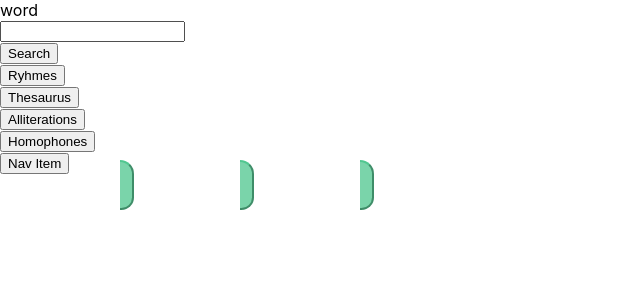
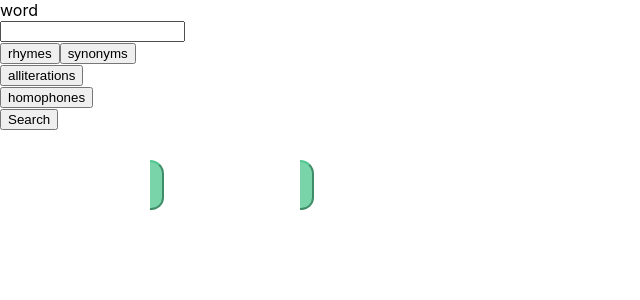
Before and after one commit to eemontemayor/Lyrique-client, a React (Create React App) app: page / in a window 1280 px wide. Shown: the top 300 px of the page, without its empty margins (0-640 px from the left). Built offline with nearby package versions, Linux system fonts and the light colour scheme.

Commit message:
configuring word data

```diff
--- a/src/App.js
+++ b/src/App.js
@@ -3,12 +3,14 @@ import {Sidebar} from './components/Sidebar/Sidebar'
 // import UserContext from './context/user-context';
 import WordService from './services/word-service'
 import {WordForm} from './components/WordForm/WordForm'
+import WordList from './components/WordList/WordList'
+import WordItem from './components/WordItem/WordItem'
 import './App.css'
 class App extends React.Component {
 state = {
   results:[],
   searchWord:'',
-  selectedWord:'',
+  word:'',
 
 }
 handleChange =(e)=>{
@@ -27,17 +29,18 @@ handleChange =(e)=>{
 }
 
 
-handleClickWord = () =>{
-const word = this.state.selectedWord
+
+handleWordClick = (word) =>{
+  console.log('here')
   WordService.getWordData(word)
   .then(res=>{
-      console.log(res)
+    this.setState({
+      data : res
+    })
   })
 
 
 }
-
-
 
 handleWordSubmit = (e) =>{
 e.preventDefault()
@@ -52,38 +55,19 @@ WordService.getRhymes(word)
   })
 })
 
-// WordService.getSynonyms(word)
-// .then(res=>{
-//   console.log(res)
-// })
+
 // WordService.getAlliterations(word)
 // .then(res=>{
 //   console.log(res)
 // })
 
-// WordService.getSimPhrases(word)
-// .then(res=>{
-//   console.log(res)
-// })
+
 
 }
 
-renderList = () =>{
-  if(this.state.results){
 
 
 
-  const list = this.state.results.map((item , index)=>{
-    return <li key={index}>{item.word}</li>
-
-  })
-return (
-<ul className = 'result-List'>{list}</ul>
-)
-
-
-  }
-}
 
 
   render(){
@@ -95,41 +79,23 @@ return (
     <div className = 'App'>
   {/* <UserContext.Provider value ={{word}}> */}
   <main className='App'>
-    <Sidebar width={120} height={"100vh"}>
+    <Sidebar width={150} height={"100vh"}>
     <WordForm className='App__word_form'
       handleChange = {this.handleChange}
       handleWordSubmit={this.handleWordSubmit}
       />
-          <button>Ryhmes</button>
-          <button>Thesaurus</button>
-          <button>Alliterations</button>
-          <button>Homophones</button>
-          <button>Nav Item</button>
         </Sidebar>
-
-<Sidebar width={120} height={"100vh"}>
-        {this.state.results && this.renderList()}
-
+       <Sidebar width={150} height={"100vh"}>
+       <WordList results = {this.state.results}
+        handleWordClick={this.handleWordClick}
+       />
 </Sidebar>
-<Sidebar width={120} height={"100vh"}>
-     {this.state.selectedWord && <h1>placeholder</h1>}
-
-  </Sidebar>
 
 
 
 
-{/*
 
-<Sidebar width={120} height={"100vh"}>
-        {this.state.results && this.renderList()}
 
-</Sidebar>
-<Sidebar width={120} height={"100vh"}>
-     {this.state.selectedWord && <h1>placeholder</h1>}
-
-  </Sidebar>
-   */}
 
 
 
--- a/src/components/WordForm/WordForm.js
+++ b/src/components/WordForm/WordForm.js
@@ -1,8 +1,21 @@
 import React from 'react'
 
-export const WordForm = (props) =>{
+export class WordForm extends React.Component{
+  renderButtons = () =>{
+    const arr = ['rhymes', 'synonyms', 'alliterations','homophones']
+
+    return arr.map(i=>{
+      return <button key ={i} type ='click' onClick = {this.props.handleChangeView}>
+        {i}
+      </button>
+
+    })
+
+  }
+
+  render(){
     return(
-        <form className="word-form" onSubmit ={props.handleWordSubmit}>
+        <form className="word-form" onSubmit ={this.props.handleWordSubmit}>
 
         <div className="field">
           <label>
@@ -11,8 +24,9 @@ export const WordForm = (props) =>{
             name='word'
               type="text"
 
-              onChange={props.handleChange} />
+              onChange={this.props.handleChange} />
           </label>
+          {this.renderButtons()}
           <button type ='submit'>Search</button>
         </div>
 
@@ -22,5 +36,5 @@ export const WordForm = (props) =>{
 
       </form>
     )
-
 }
+}
--- a/src/components/WordItem/WordItem.js
+++ b/src/components/WordItem/WordItem.js
@@ -1,18 +1,20 @@
 import React from 'react'
+import WordService from '../../services/word-service'
 
 
-export default function WordItem(props){
-//definition
-//syllables
-//thesaurus
-//pronunciation
+export default class WordItem extends React.Component{
 
 
 
-    return (
-
-<>word item placeholder</>
+      render(){
+        const word = this.props.word
+          return (
+              <div><button type='click' onClick ={this.props.handleWordClick(word)}>
+      {word}
+      </button>
+      </div>
+  )
+}
 
 
-    )
-}
+  }
--- /dev/null
+++ b/src/components/WordList/WordList.js
@@ -0,0 +1,28 @@
+import React from 'react'
+import WordItem from '../WordItem/WordItem'
+
+export default function WordList(props){
+    let list
+
+    if(props.results){
+
+
+
+     list = props.results.map((item , index)=>{
+      return <li key={index}><WordItem word = {item.word} handleWordClick = {props.handleWordClick}>
+
+
+
+          {item.word}
+
+      </WordItem>
+          </li>
+
+    })
+}
+  return (
+  <ul className = 'result-List'>{list}</ul>
+  )
+
+
+  }
--- a/src/services/word-service.js
+++ b/src/services/word-service.js
@@ -75,7 +75,7 @@ import config from '../config';
     },
 
     getWordData(word){
-      return fetch(`${config.API_ENDPOINT}/word/wordData/${word}`,{
+      return fetch(`${config.API_ENDPOINT}/word/data/${word}`,{
         method:'GET',
         headers:{
           'content-type':'application/json',
```
Also changed, not shown: src/components/Sidebar/Sidebar.js (line endings or trailing spaces).
